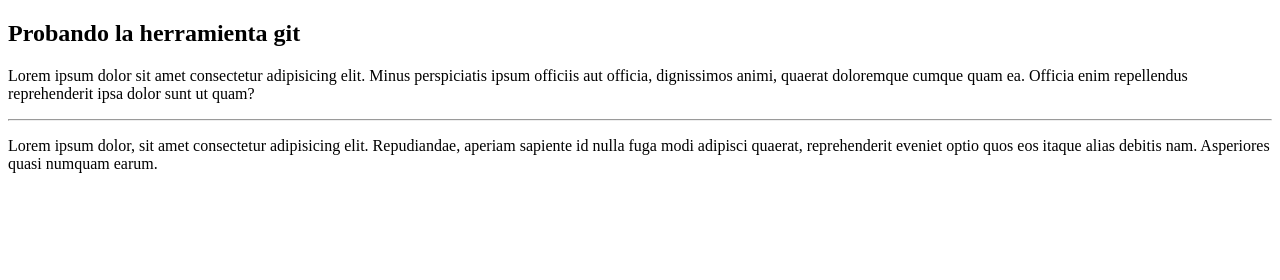
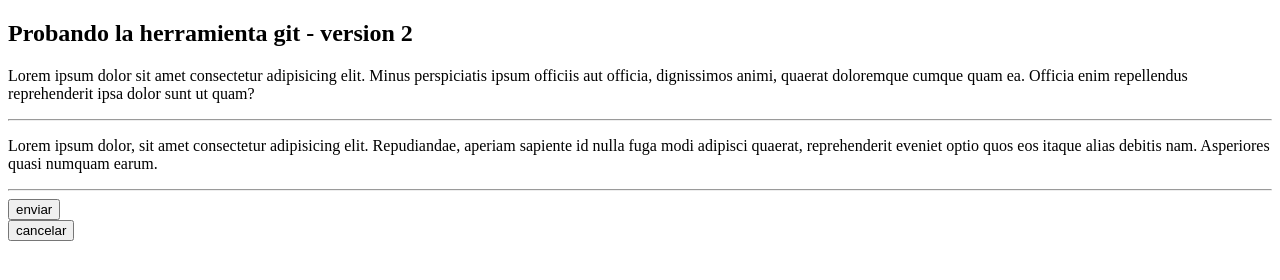
Before and after one commit to inf-113/test-git, a plain HTML site: page index.html in a window 1280 px wide. Drawn offline with Linux system fonts and the light colour scheme.

Commit message:
nueva version

```diff
--- a/index.html
+++ b/index.html
@@ -4,12 +4,15 @@
     <meta charset="UTF-8">
     <meta http-equiv="X-UA-Compatible" content="IE=edge">
     <meta name="viewport" content="width=device-width, initial-scale=1.0">
-    <title>TEST GIT</title>
+    <title>Usando un nueva rama</title>
 </head>
 <body>
-    <h2>Probando la herramienta git</h2>
+    <h2>Probando la herramienta git - version 2</h2>
     <p>Lorem ipsum dolor sit amet consectetur adipisicing elit. Minus perspiciatis ipsum officiis aut officia, dignissimos animi, quaerat doloremque cumque quam ea. Officia enim repellendus reprehenderit ipsa dolor sunt ut quam?</p>
     <hr>
     <p>Lorem ipsum dolor, sit amet consectetur adipisicing elit. Repudiandae, aperiam sapiente id nulla fuga modi adipisci quaerat, reprehenderit eveniet optio quos eos itaque alias debitis nam. Asperiores quasi numquam earum.</p>
+    <hr>
+    <button>enviar</button> <br>
+    <button>cancelar</button>
 </body>
 </html>
```
